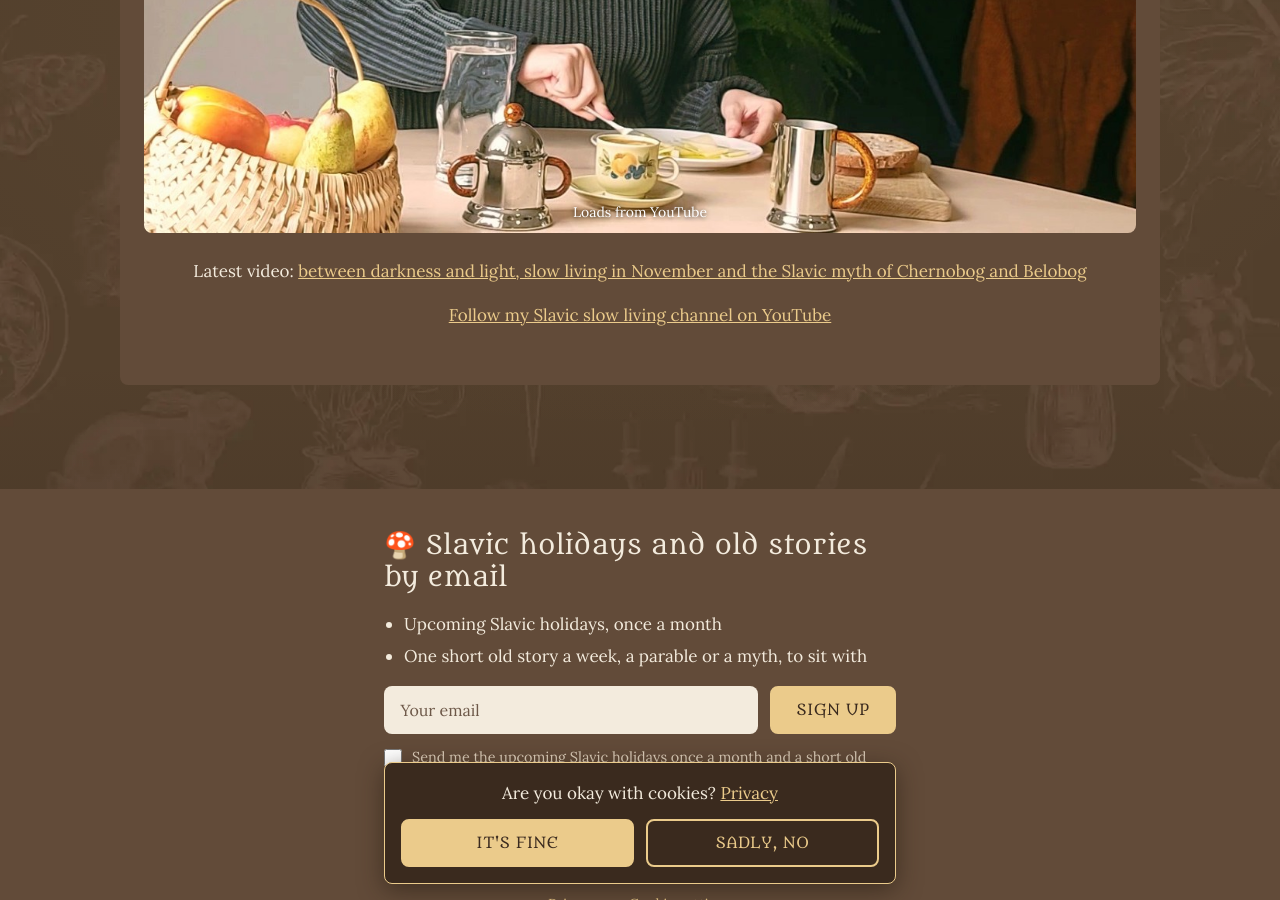
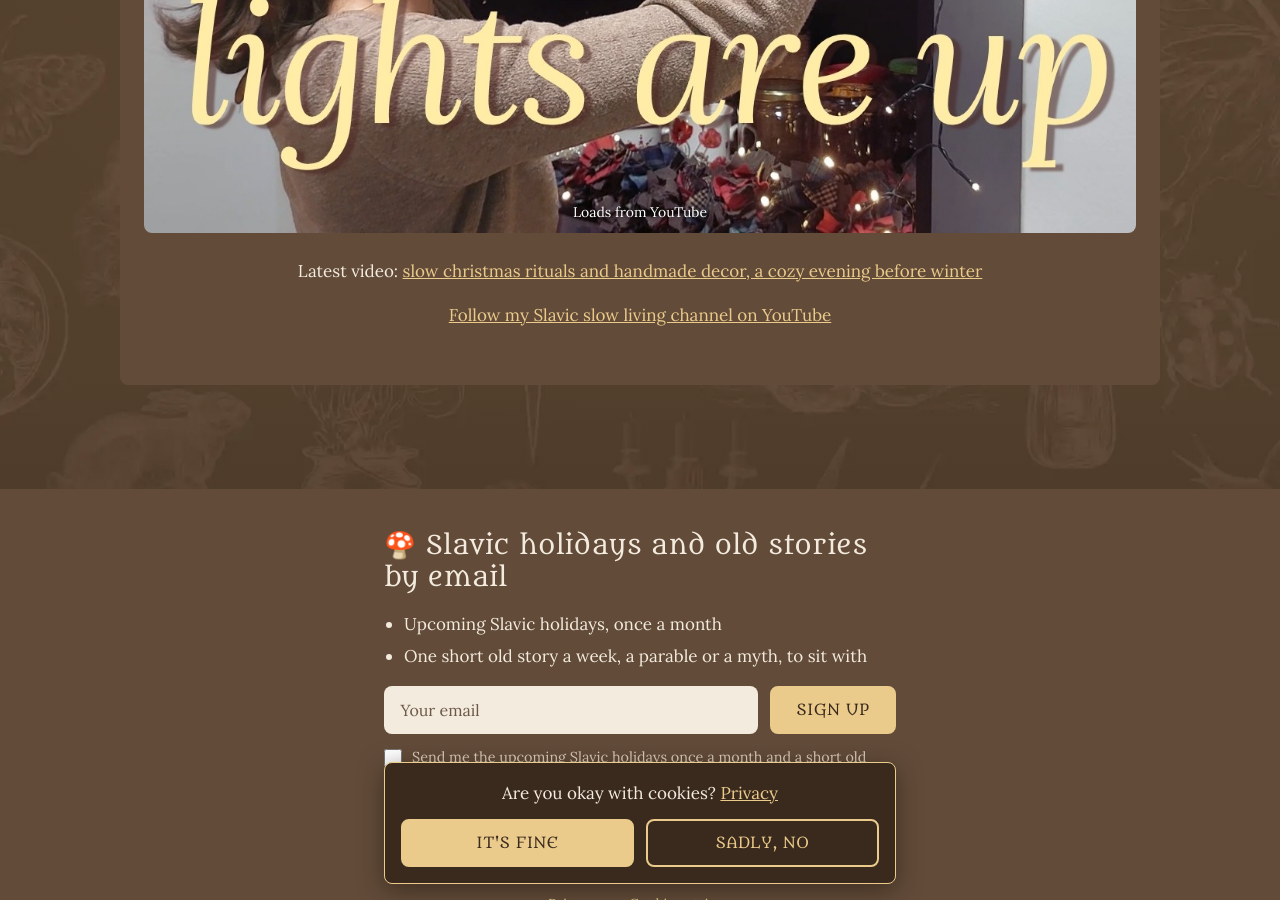
Before and after one commit to vendi525/slavic_pagan_world, a Jekyll site: the page built from index.html, in a window 1280 px wide and 900 px high, scrolled down 2007 px. Built offline with Jekyll 4.4.1, drawn with Linux system fonts in a browser that asks for light colours.

Commit message:
Show the newest YouTube video

```diff
--- a/_data/latest_video.yml
+++ b/_data/latest_video.yml
@@ -1,4 +1,4 @@
 # Written by tools/update_latest_video.py every morning. Don't edit by hand.
-id: "Z1moL3b4AUg"
-title: "between darkness and light, slow living in November and the Slavic myth of Chernobog and Belobog"
-date: 2026-11-13
+id: "0miNbSHy-DE"
+title: "slow christmas rituals and handmade decor, a cozy evening before winter"
+date: 2026-11-21
```
Also changed, not shown: assets/images/latest-video.jpg.
